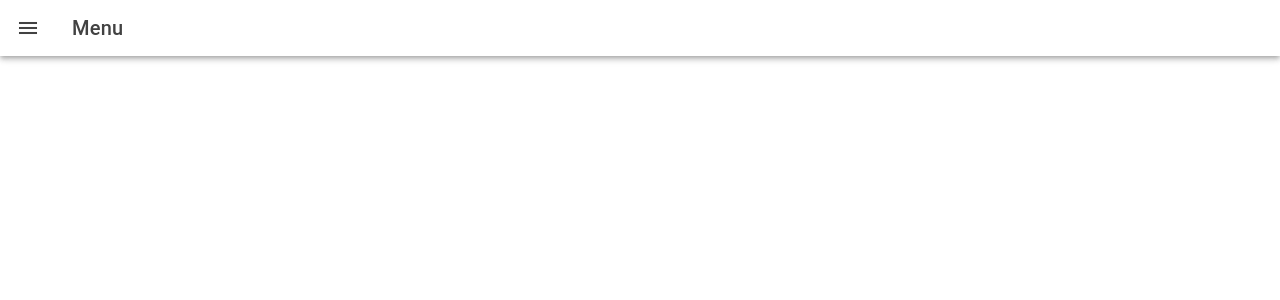
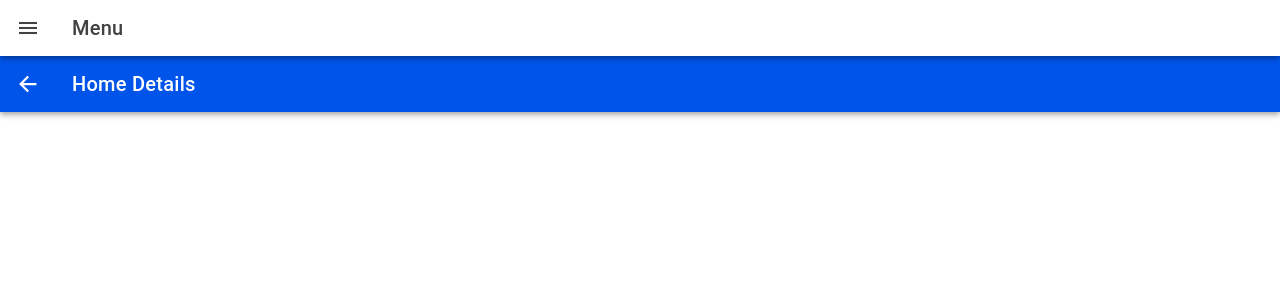
Before and after one commit to ArkDriveDev/it35-lab, a React (Vite) app: page /it35-lab/app/home/details in a window 1280 px wide. Shown: the top 300 px of the page. Built offline with nearby package versions, Linux system fonts and the light colour scheme.

Commit message:
Created Details.tsx as a content of home page in the Menu

```diff
--- /dev/null
+++ b/src/pages/Details.tsx
@@ -0,0 +1,29 @@
+import {
+    IonBackButton,
+    IonButtons,
+      IonContent,
+      IonHeader,
+      IonMenuButton,
+      IonPage,
+      IonTitle,
+      IonToolbar
+  } from '@ionic/react';
+
+  const Details: React.FC = () => {
+    return (
+      <IonPage>
+        <IonHeader>
+          <IonToolbar color="primary">
+            <IonButtons slot='start'>
+                <IonBackButton defaultHref='/it35-lab/app/home'></IonBackButton>
+            </IonButtons>
+            <IonTitle>Home Details</IonTitle>
+          </IonToolbar>
+        </IonHeader>
+        <IonContent className='ion-padding'>
+        </IonContent>
+      </IonPage>
+    );
+  };
+
+  export default Details;
--- a/src/pages/Menu.tsx
+++ b/src/pages/Menu.tsx
@@ -17,6 +17,7 @@
 import { Redirect, Route } from 'react-router';
 import Home from './Home';
 import About from './About';
+import Details from './Details';
   const Menu: React.FC = () => {
     const path = [
         {name:'Home', url: '/it35-lab/app/home', icon: homeOutline},
@@ -57,7 +58,8 @@
         </IonHeader>
         <IonContent className="ion-padding">
         <IonRouterOutlet id="main">
-                    <Route exact path="/it35-lab/app/home" component={Home} />
+        <Route exact path="/it35-lab/app/home" component={Home} />
+                    <Route exact path="/it35-lab/app/home/details" component={Details} />
                     <Route exact path="/it35-lab/app/about" component={About} />
 
                     <Route exact path="/it35-lab/app">
```
